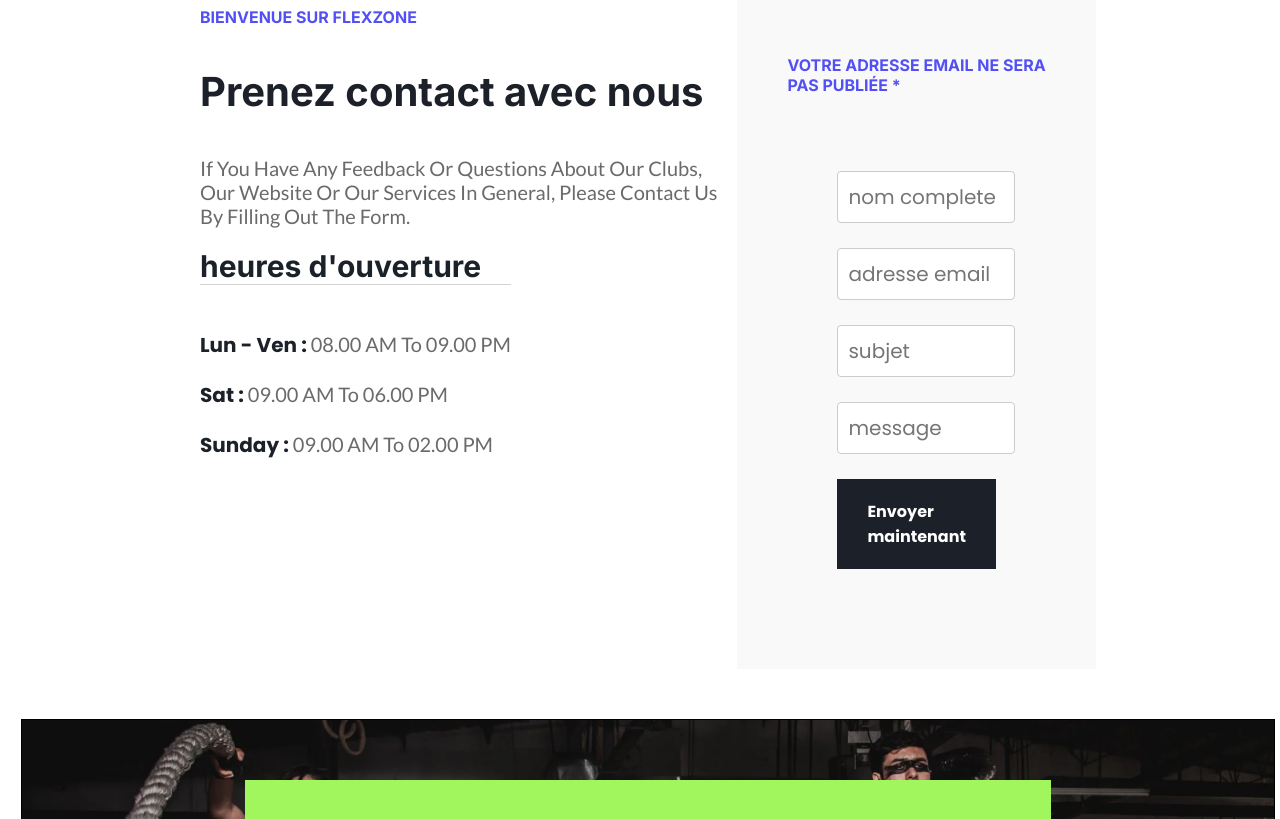
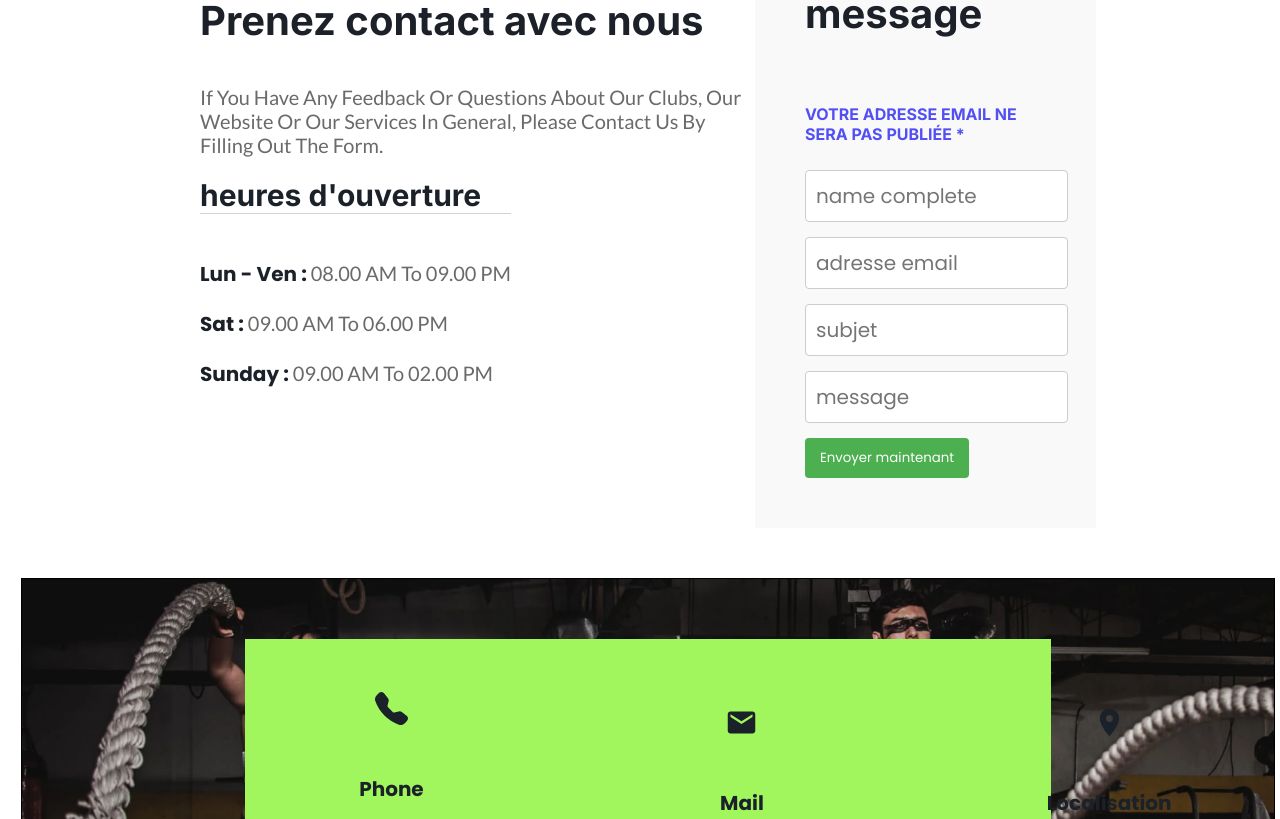
Before and after one commit to chanka1021/FlexZone, a React (Create React App) app: page /contact in a window 1280 px wide. Shown: the part 740-1559 px from the top of the page. Built offline with nearby package versions, Linux system fonts and the light colour scheme.

Commit message:
added the contact logic

```diff
--- a/src/components/ContactUs.js
+++ b/src/components/ContactUs.js
@@ -1,10 +1,56 @@
-import React from 'react'
+
+import React, { useState } from "react";
 import './styles/Contactus.css'
 import { BsMailbox, BsTelephoneFill } from "react-icons/bs";
 import { MdEmail, MdLocationOn } from "react-icons/md";
 import img from "../assets/banner.png"
+import axios from "axios"
 
 function ContactUs() {
+
+    const [formData, setFormData] = useState({
+        name: '',
+        email: '',
+        subject: '',
+        message: '',
+    });
+
+    const handleInputChange = (e) => {
+        const { name, value } = e.target;
+        setFormData({
+            ...formData,
+            [name]: value,
+        });
+    };
+
+
+    const handleSubmit = (e) => {
+        e.preventDefault();
+        // You can perform form submission logic here
+        console.log(formData);
+        // Reset form fields after submission if needed
+        setFormData({
+            name: '',
+            email: '',
+            subject: '',
+            message: '',
+        });
+        try {
+             axios.post('/mail', formData)
+            .then(response => {
+                console.log('Post request successful:', response.FormData);
+                // Handle the response data or success message here
+            })
+            .catch(error => {
+                console.error('Error making post request:', error);
+                console.error('Error response from server:', error.response);
+    });
+        } catch (error) {
+
+        }
+
+
+    }
     return (
         <div className='Contactus'>
             <div className='ContactForm'>
@@ -22,13 +68,35 @@ function ContactUs() {
                 <div className='Form'>
                     <p className='getin'>Envoie-nous un message</p>
                     <p className='bv'>Votre adresse email ne sera pas publiée *</p>
-                    <div className='Form'>
-                        <input placeholder='nom complete' />
-                        <input placeholder='adresse email' />
-                        <input placeholder='subjet' />
-                        <input placeholder='message' />
-                        <div className='sendbtn'>Envoyer maintenant</div>
-                    </div>
+                    <form onSubmit={handleSubmit}>
+                        <input
+                            name='name'
+                            placeholder='name complete'
+                            value={formData.name}
+                            onChange={handleInputChange}
+                        />
+                        <input
+                            name='email'
+                            placeholder='adresse email'
+                            value={formData.email}
+                            onChange={handleInputChange}
+                        />
+                        <input
+                            name='subject'
+                            placeholder='subjet'
+                            value={formData.subject}
+                            onChange={handleInputChange}
+                        />
+                        <input
+                            name='message'
+                            placeholder='message'
+                            value={formData.message}
+                            onChange={handleInputChange}
+                        />
+                        <button type='submit' >
+                            Envoyer maintenant
+                        </button>
+                    </form>
                 </div>
 
             </div>
```
